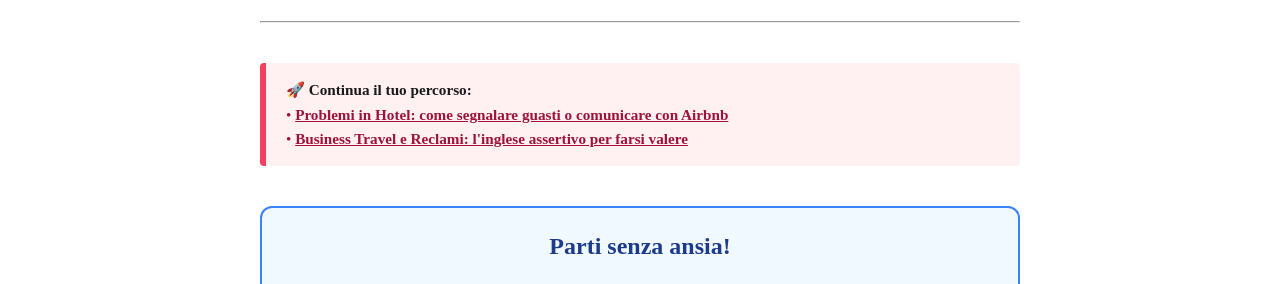
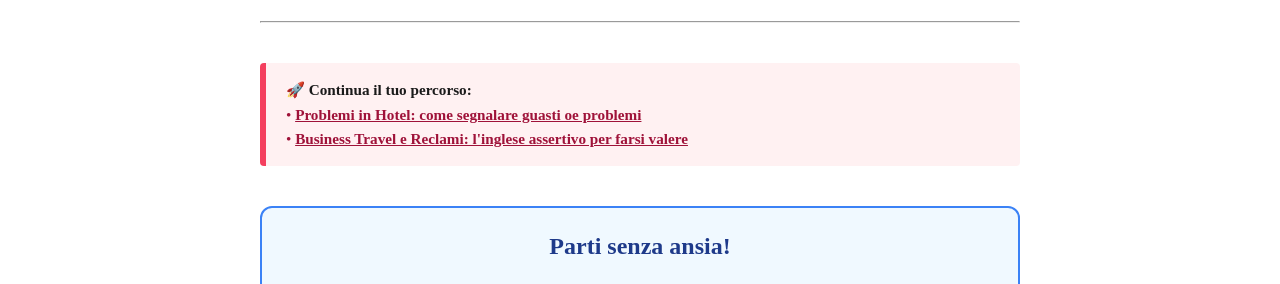
Before and after one commit to Nausica-c/FluenteMente1, a Jekyll site: the page built from inglese/viaggio/hotel/check-in-hotel-inglese.md, in a window 1280 px wide and 900 px high, scrolled down 2559 px. Shown: the part 154-438 px from the top of the window. Built offline with Jekyll 4.4.1, drawn with Linux system fonts in a browser that asks for light colours.

Commit message:
Update check-in-hotel-inglese.md

```diff
--- a/inglese/viaggio/hotel/check-in-hotel-inglese.md
+++ b/inglese/viaggio/hotel/check-in-hotel-inglese.md
@@ -69,6 +69,6 @@ Leggi questa simulazione per familiarizzare con il classico scambio di battute a
 
 <div class="in-breve-box in-breve-viaggio" style="margin-top: 40px;">
   <strong>🚀 Continua il tuo percorso:</strong><br>
-  • <a href="{{ '/inglese/viaggio/vocabolario-hotel-inglese/' | relative_url }}">Problemi in Hotel: come segnalare guasti o comunicare con Airbnb</a><br>
+  • <a href="{{ '/inglese/viaggio/hotel/problemi-camera-hotel-inglese.md/' | relative_url }}">Problemi in Hotel: come segnalare guasti oe problemi</a><br>
   • <a href="{{ '/inglese/viaggio/frasi-reclami-inglese/' | relative_url }}">Business Travel e Reclami: l'inglese assertivo per farsi valere</a>
 </div>
```
